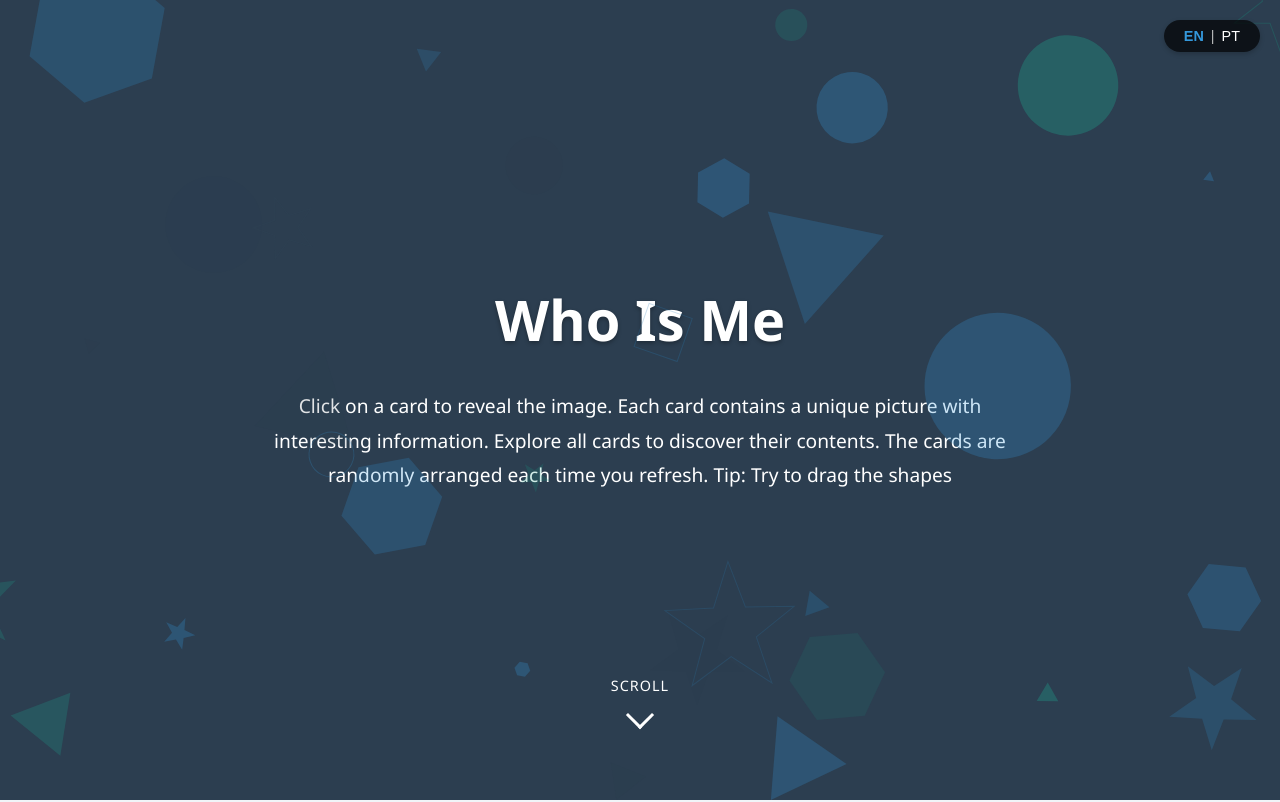
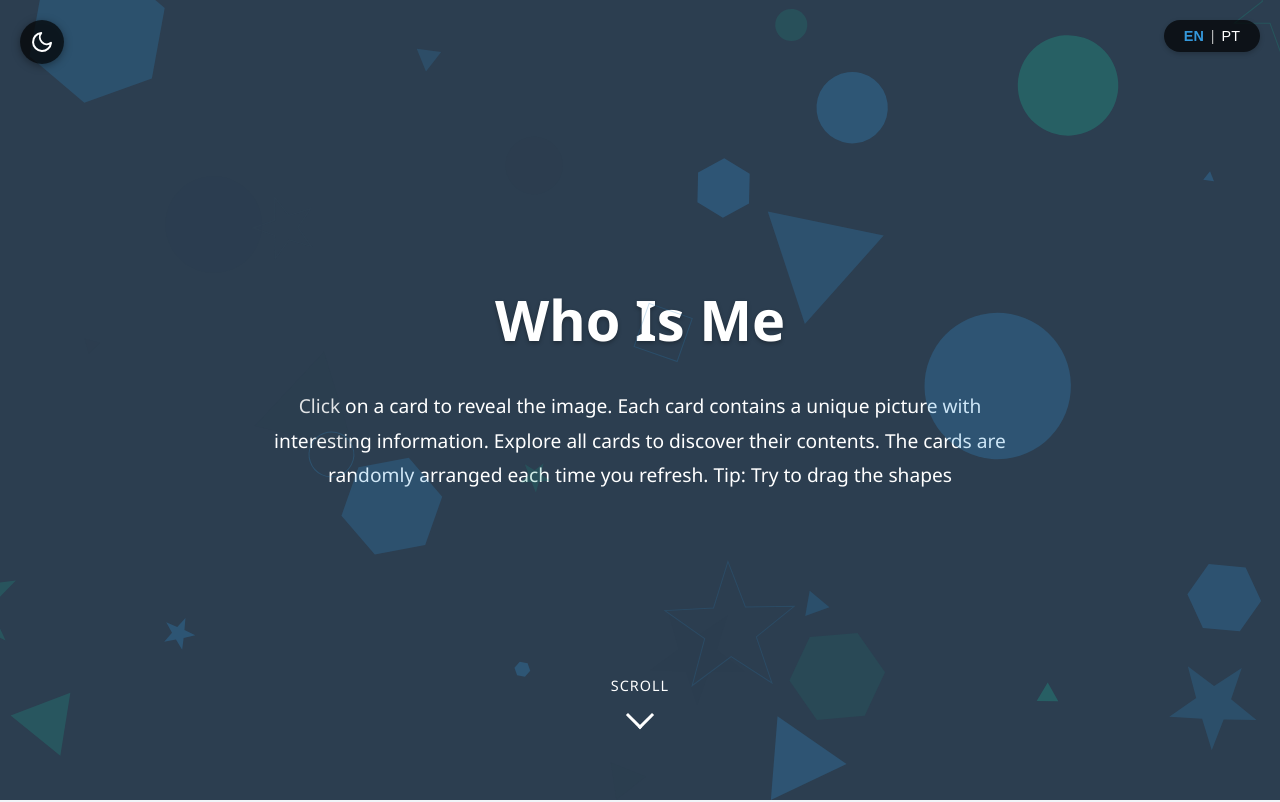
Before and after one commit to 6135/WhoIsMe, a React (Create React App) app: page / in a window 1280 px wide. Shown: the top 802 px of the page. Built offline with nearby package versions, Linux system fonts and the light colour scheme.

Commit message:
added dark mode

```diff
--- a/src/App.tsx
+++ b/src/App.tsx
@@ -1,16 +1,25 @@
-// App.tsx - Updated with language provider
-import React from 'react';
+// App.tsx - Updated with theme switcher
+import React, { useEffect } from 'react';
 import { Header } from './components/Header';
 import { CardGame } from './components/CardGame';
 import { ContactInfo } from './components/ContactInfo';
 import { LanguageSwitcher } from './components/LanguageSwitcher';
+import { ThemeSwitcher } from './components/ThemeSwitcher';
 import { LanguageProvider } from './i18n/LanguageContext';
 import './App.css';
+import './assets/css/DarkTheme.css';
 
 const App: React.FC = () => {
+  // Set default theme on initial load
+  useEffect(() => {
+    const savedTheme = localStorage.getItem('theme') || 'light';
+    document.body.classList.add(`${savedTheme}-theme`);
+  }, []);
+
   return (
     <LanguageProvider>
       <div className="app">
+        <ThemeSwitcher />
         <LanguageSwitcher />
         <Header />
         <CardGame />
--- /dev/null
+++ b/src/assets/css/DarkTheme.css
@@ -0,0 +1,166 @@
+/* src/assets/css/DarkTheme.css */
+
+/* Base theme variables */
+:root {
+    --bg-primary: #f5f7fa;
+    --bg-secondary: #f0f4f8;
+    --text-primary: #333;
+    --text-secondary: #555;
+    --header-bg: #2c3e50;
+    --header-text: white;
+    --card-bg: white;
+    --card-back-bg: #3498db;
+    --link-color: #0077cc;
+    --link-hover: #005fa3;
+    --footer-bg: #2c3e50;
+    --footer-text: white;
+    --shadow-color: rgba(0, 0, 0, 0.1);
+    --shadow-hover: rgba(0, 0, 0, 0.15);
+    --transition-speed: 0.4s;
+  }
+
+  /* Dark theme variables */
+  body.dark-theme {
+    --bg-primary: #121212;
+    --bg-secondary: #1e1e1e;
+    --text-primary: #e0e0e0;
+    --text-secondary: #b0b0b0;
+    --header-bg: #121212;
+    --header-text: #e0e0e0;
+    --card-bg: #2a2a2a;
+    --card-back-bg: #1a4971;
+    --link-color: #6ab0ff;
+    --link-hover: #91c4ff;
+    --footer-bg: #121212;
+    --footer-text: #e0e0e0;
+    --shadow-color: rgba(0, 0, 0, 0.4);
+    --shadow-hover: rgba(0, 0, 0, 0.6);
+  }
+
+  /* Apply theme transitions */
+  body {
+    transition: background-color var(--transition-speed) ease,
+                color var(--transition-speed) ease;
+  }
+
+  /* Apply theme colors to body */
+  body.light-theme {
+    background-color: var(--bg-primary);
+    color: var(--text-primary);
+  }
+
+  body.dark-theme {
+    background-color: var(--bg-primary);
+    color: var(--text-primary);
+  }
+
+  /* Header styles */
+  body.dark-theme .header {
+    background-color: var(--header-bg);
+    color: var(--header-text);
+    background-image: linear-gradient(rgba(18, 18, 18, 0.9), rgba(18, 18, 18, 0.9));
+  }
+
+  /* Card game section background */
+  body.dark-theme .card-game {
+    background-color: var(--bg-secondary);
+  }
+
+  body.dark-theme .card-game h2 {
+    color: var(--text-primary);
+  }
+
+  /* Card styles */
+  body.dark-theme .card .card-back {
+    background-color: var(--card-bg);
+  }
+
+  body.dark-theme .card-back h4 {
+    color: var(--text-primary);
+  }
+
+  body.dark-theme .card-details-content {
+    color: var(--text-primary);
+  }
+
+  body.dark-theme .card-back-design {
+    background-color: var(--card-back-bg);
+  }
+
+  /* Card shadow adjustments */
+  body.dark-theme .card-inner {
+    box-shadow: 0 4px 8px var(--shadow-color);
+  }
+
+  body.dark-theme .card:not(.flipped):not(.revealed):hover {
+    box-shadow: 0 10px 20px var(--shadow-hover);
+  }
+
+  /* Footer styles */
+  body.dark-theme .contact-info {
+    background-color: var(--footer-bg);
+    color: var(--footer-text);
+  }
+
+  /* Link colors */
+  body.dark-theme a {
+    color: var(--link-color);
+  }
+
+  body.dark-theme a:hover {
+    color: var(--link-hover);
+  }
+
+  /* Animated background adjustments for dark mode */
+  body.dark-theme .animated-background svg,
+  body.dark-theme .animated-background circle,
+  body.dark-theme .animated-background path,
+  body.dark-theme .animated-background polygon,
+  body.dark-theme .animated-background rect {
+    filter: brightness(0.7);
+  }
+
+  /* Card overlay in dark mode */
+  body.dark-theme .card-overlay {
+    background-color: rgba(0, 0, 0, 0.85);
+  }
+
+  /* Fullscreen image viewer in dark mode */
+  body.dark-theme .fullscreen-image-viewer {
+    background-color: rgba(0, 0, 0, 0.95);
+  }
+
+  /* Language switcher in dark mode */
+  body.dark-theme .language-button {
+    background-color: rgba(255, 255, 255, 0.15);
+    color: var(--text-primary);
+  }
+
+  body.dark-theme .language-button:hover {
+    background-color: rgba(255, 255, 255, 0.25);
+  }
+
+  /* Icon backgrounds in dark mode */
+  body.dark-theme .icon {
+    background-color: rgba(255, 255, 255, 0.1);
+  }
+
+  body.dark-theme .contact-link:hover .icon {
+    background-color: rgba(255, 255, 255, 0.2);
+  }
+
+  /* Smooth transitions for all themed elements */
+  .header,
+  .card-game,
+  .contact-info,
+  .card-inner,
+  .card-back,
+  .card-back h4,
+  .card-details-content,
+  .language-button,
+  .icon,
+  a {
+    transition: background-color var(--transition-speed) ease,
+                color var(--transition-speed) ease,
+                box-shadow var(--transition-speed) ease;
+  }
--- /dev/null
+++ b/src/assets/css/ThemeSwitcher.css
@@ -0,0 +1,69 @@
+/* src/assets/css/ThemeSwitcher.css */
+.theme-switcher {
+    position: fixed;
+    top: 20px;
+    left: 20px;
+    z-index: 1001; /* Make sure it's above other fixed elements */
+  }
+
+  .theme-toggle-button {
+    background-color: rgba(0, 0, 0, 0.7);
+    color: white;
+    border: none;
+    width: 44px;
+    height: 44px;
+    border-radius: 50%;
+    cursor: pointer;
+    display: flex;
+    align-items: center;
+    justify-content: center;
+    transition: all 0.3s ease;
+    box-shadow: 0 2px 10px rgba(0, 0, 0, 0.3);
+  }
+
+  .theme-toggle-button:hover {
+    transform: scale(1.05);
+    background-color: rgba(0, 0, 0, 0.8);
+  }
+
+  .theme-toggle-button:active {
+    transform: scale(0.95);
+  }
+
+  /* For dark theme */
+  body.dark-theme .theme-toggle-button {
+    background-color: rgba(255, 255, 255, 0.2);
+    color: #f0f0f0;
+  }
+
+  body.dark-theme .theme-toggle-button:hover {
+    background-color: rgba(255, 255, 255, 0.3);
+  }
+
+  /* Animation for the icon swap */
+  .theme-toggle-button svg {
+    animation: fadeIn 0.3s ease;
+  }
+
+  @keyframes fadeIn {
+    from { opacity: 0; transform: scale(0.8); }
+    to { opacity: 1; transform: scale(1); }
+  }
+
+  /* Make the button more visible on top of light backgrounds */
+  body.light-theme .theme-switcher {
+    filter: drop-shadow(0 1px 2px rgba(0, 0, 0, 0.1));
+  }
+
+  /* Responsive adjustments */
+  @media (max-width: 768px) {
+    .theme-switcher {
+      top: 15px;
+      left: 15px;
+    }
+
+    .theme-toggle-button {
+      width: 40px;
+      height: 40px;
+    }
+  }
--- /dev/null
+++ b/src/components/ThemeSwitcher.tsx
@@ -0,0 +1,57 @@
+// src/components/ThemeSwitcher.tsx
+import React, { useState, useEffect } from 'react';
+import '../assets/css/ThemeSwitcher.css';
+
+export const ThemeSwitcher: React.FC = () => {
+  // Check localStorage for saved theme preference, default to 'light'
+  const savedTheme = localStorage.getItem('theme') || 'light';
+  const [isDarkMode, setIsDarkMode] = useState(savedTheme === 'dark');
+
+  // Apply theme when component mounts and when isDarkMode changes
+  useEffect(() => {
+    // Apply the appropriate class to the body element
+    if (isDarkMode) {
+      document.body.classList.add('dark-theme');
+      document.body.classList.remove('light-theme');
+      localStorage.setItem('theme', 'dark');
+    } else {
+      document.body.classList.add('light-theme');
+      document.body.classList.remove('dark-theme');
+      localStorage.setItem('theme', 'light');
+    }
+  }, [isDarkMode]);
+
+  const toggleTheme = () => {
+    setIsDarkMode(!isDarkMode);
+  };
+
+  return (
+    <div className="theme-switcher">
+      <button
+        className="theme-toggle-button"
+        onClick={toggleTheme}
+        aria-label={isDarkMode ? "Switch to light mode" : "Switch to dark mode"}
+      >
+        {isDarkMode ? (
+          // Sun icon for light mode
+          <svg width="24" height="24" viewBox="0 0 24 24" fill="none" stroke="currentColor" strokeWidth="2" strokeLinecap="round" strokeLinejoin="round">
+            <circle cx="12" cy="12" r="5"></circle>
+            <line x1="12" y1="1" x2="12" y2="3"></line>
+            <line x1="12" y1="21" x2="12" y2="23"></line>
+            <line x1="4.22" y1="4.22" x2="5.64" y2="5.64"></line>
+            <line x1="18.36" y1="18.36" x2="19.78" y2="19.78"></line>
+            <line x1="1" y1="12" x2="3" y2="12"></line>
+            <line x1="21" y1="12" x2="23" y2="12"></line>
+            <line x1="4.22" y1="19.78" x2="5.64" y2="18.36"></line>
+            <line x1="18.36" y1="5.64" x2="19.78" y2="4.22"></line>
+          </svg>
+        ) : (
+          // Moon icon for dark mode
+          <svg width="24" height="24" viewBox="0 0 24 24" fill="none" stroke="currentColor" strokeWidth="2" strokeLinecap="round" strokeLinejoin="round">
+            <path d="M21 12.79A9 9 0 1 1 11.21 3 7 7 0 0 0 21 12.79z"></path>
+          </svg>
+        )}
+      </button>
+    </div>
+  );
+};
```
